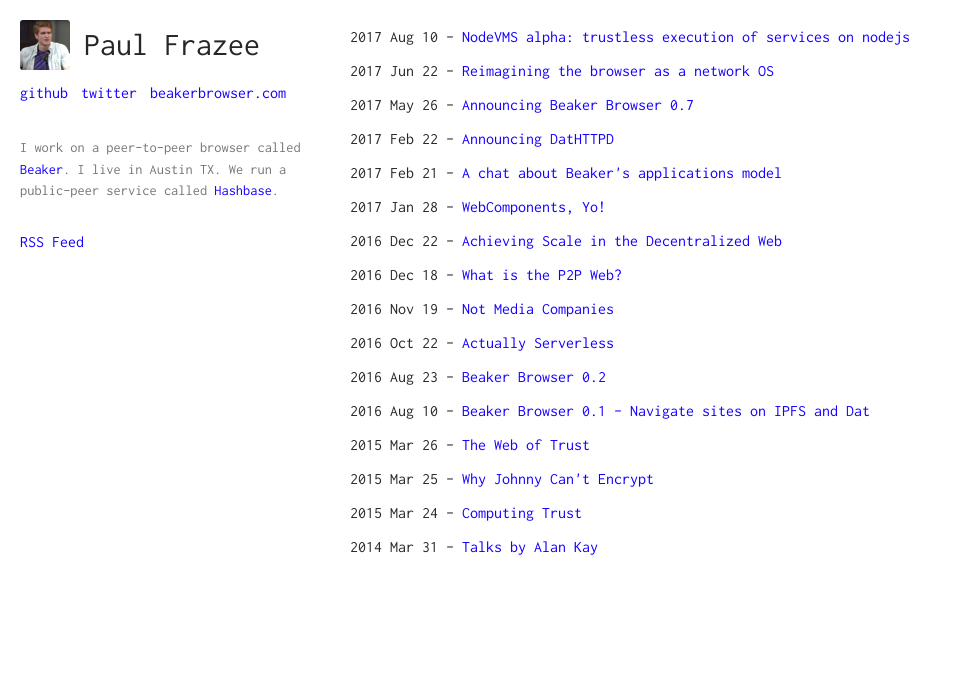
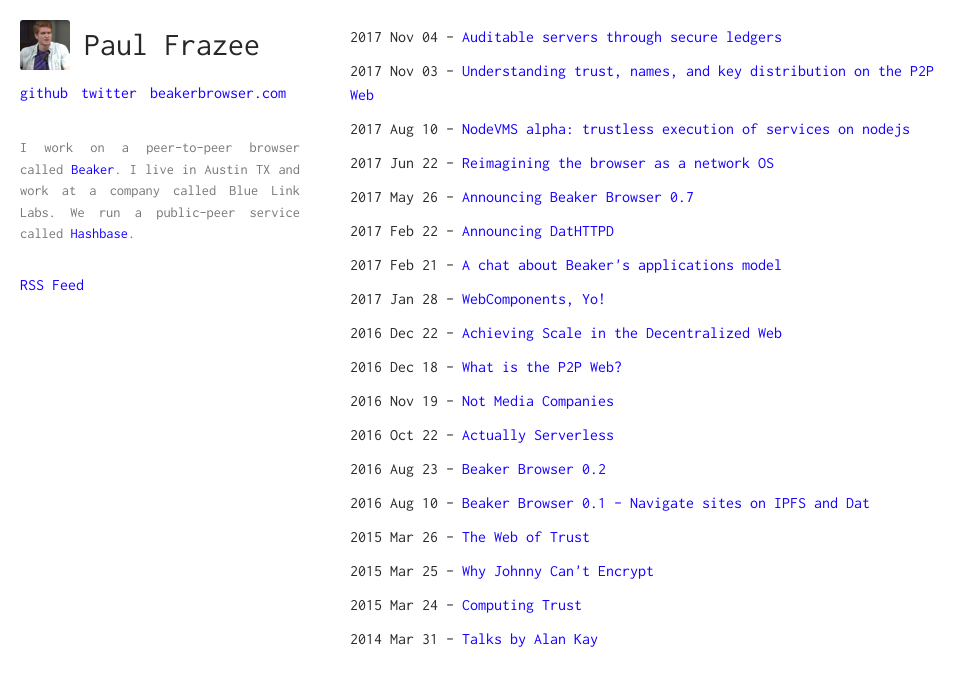
Before and after one commit to pfrazee/pfrazee.github.io, a Jekyll site: the page built from index.html, in a window 1280 px wide. Shown: the top 686 px of the page, without its empty margins (0-977 px from the left). Built offline with Jekyll 4.4.1, drawn with Linux system fonts in a browser that asks for light colours; some of the changed lines change nothing that is shown.

Commit message:
2 new posts (drafts)

````diff
--- a/_layouts/default.html
+++ b/_layouts/default.html
@@ -46,7 +46,7 @@
                 {% endfor %}
             </ul>
             <p class="bio">
-                I work on a peer-to-peer browser called <a href="https://beakerbrowser.com">Beaker</a>. I live in Austin TX. We run a public-peer service called <a href="https://hashbase.io">Hashbase</a>.
+                I work on a peer-to-peer browser called <a href="https://beakerbrowser.com">Beaker</a>. I live in Austin TX and work at a company called Blue Link Labs. We run a public-peer service called <a href="https://hashbase.io">Hashbase</a>.
             </p>
             <div class="rss">
                 <a href="/feed.xml">RSS Feed</a>
--- /dev/null
+++ b/_posts/2017-11-03-understanding-trust.md
@@ -0,0 +1,261 @@
+---
+layout: post
+title: Understanding trust, names, and key distribution on the P2P Web
+desc:
+---
+
+In the [Dat](https://datproject.org) network, all data is signed and attached to a pubkey origin.
+URLs look like: `dat://{pubkey}/{path...}`.
+Basically, the pubkey replaces the IP address.
+
+How do we know which pubkey belongs to which user?
+And, when can we replace those ugly pubkeys with nice readable shortnames?
+
+This is a classic problem of cryptographic networking, and, to solve it, we need to dig into the options.
+
+<br>
+
+## The Web of Trust
+
+The Web of Trust is a system for sharing identity certifications.
+People meet, in person, to sign each others' keys.
+To help the system scale, it uses [transitive connections](https://en.wikipedia.org/wiki/Transitive_relation).
+An identity signed by someone you know might automatically be trusted.
+
+<img src="/assets/img/responsible_behavior.png">
+
+The ideas in the Web of Trust spawned [a lot of research](http://www.inf.ufsc.br/~fernando.gauthier/EGC6006/material/Aula%206/A%20survey%20of%20trust%20in%20computer%20science%20and%20the%20Semantic%20Web.pdf) in the 90s and 00s.
+One interesting project was called [Advogato](https://en.wikipedia.org/wiki/Advogato).
+
+<img class="centered" src="/assets/img/advogato_logo.png">
+
+Advogato was a blog where write-access was controlled by a calculated trust, similar to in the Web of Trust but with more sophistication.
+
+> The motivating idea for Advogato was to try out ... attack-resistant [trust metrics](https://en.wikipedia.org/wiki/Trust_metric), having users certify each other in a kind of peer review process.
+
+What's interesting is, the algorithm used to calculate trust is fundamentally similar to [PageRank](https://en.wikipedia.org/wiki/PageRank), the algorithm used by Google to rate article interest.
+
+> In the case of Advogato, the trust metric is designed to include all individuals who could reasonably be considered members of the Free Software and Open Source communities while excluding others.
+
+Both of these algorithms do graph analysis.
+They start with a preprogrammed set of "good nodes," and then follow links through the graph, progressively assigning a value to each node.
+Because the links are transitive, the value of each node is allowed to flow from one node to another.
+
+While PageRank used HTML links to signify a "recommendation," Advogato used explicit peer review.
+While PageRank scores links for inclusion in search, Advogato scores users for permission to post.
+
+<img class="centered" src="/assets/img/pagerank.png">
+
+This is all rooted in the idea that we can take actions which users can do individually -- such as signing keys at a party -- and then scale the inferred knowledge through graph analysis.
+
+These ideas also apply to the P2P Web.
+Applications use [Dat](https://datproject.org) in [Beaker](https://beakerbrowser.com) write JSON documents to publish data.
+A very simple profile object might look like this:
+
+```js
+{
+  "name": "Alice",
+  "follows": [{"name": "Bob", "url": "dat://{pubkey}"}]
+}
+```
+
+Each file in a Dat archive is signed by the author.
+Therefore, this profile is a signed object, and its `follows` link represents a connection to another pubkey.
+If the application included trust metrics, it might start to look a lot like PGP's Web of Trust:
+
+```js
+{"name": "Bob", "url": "dat://{pubkey}", "trust": "ultimate"}
+```
+
+<br>
+
+---
+
+> "So -- it's simple!
+> We can create a new naming and key distribution system on Dat's Web of Trust, right?"
+
+Well, not so fast.
+Graph analysis can be very useful with this kind of dataset, but we need to think through our models of trust.
+
+---
+
+<br>
+
+## Top down versus bottom up trust
+
+All crypto trust starts with out-of-band sharing.
+CAs are built into our infrastructure (which qualifies as out-of-band).
+So, we start with
+
+ 1. Certificate Authorities, which we'll call "top down" trust, and
+ 2. in-person key signing, which we'll call "bottom up" trust.
+
+All trust flows from where the out-of-band confirmation has occurred.
+If you accept that I am [@pfrazee](https://twitter.com) as Twitter tells you, then you are *also* accepting that twitter.com is Twitter as a Certificate Authority tells you.
+Your trust in [@pfrazee](https://twitter.com) comes from the top down.
+
+There are ways that we can enhance the trustworthiness of a certification, but we can't change the origin.
+It's always from some out-of-band confirmation, which we'll say is either top down or bottom up.
+
+<br>
+
+## Trust domains
+
+We also need to understand that there are many domains of trust.
+
+Certificate Authorities confirm the binding between DNS names and HTTPS certificates.
+This is the domain of naming and key distribution.
+With "Extended Verification," they also try to tell us who owns the domain.
+However, they do nothing at all to tell us if (say) PayPal is a good business.
+
+For most of this post, I'm going to be talking about the domain of names and key distribution -- basically, trusting that you're interacting with who you think you are.
+
+<br>
+
+---
+
+> "Got it! So there are domains and origins of trust -- what does that mean for our P2P Web?"
+
+Let's start with the positive.
+What can we do that's really new?
+
+---
+
+<br>
+
+## Improving top down trust
+
+With a couple of improvements, I believe we can feel good about using top down trust to power most people's encryption and code-signing.
+
+Dat's cryptographic network enhances top down trust by creating secure public records of asserted names.
+This will be done explicitly with services, and implicitly through social interactions.
+
+**Service name bindings**
+
+Any time a user joins a service, it's common for them to be assigned a name.
+By recording this assignment in the user's Dat ledger and in the service's Dat ledger, we get a secure bidirectional confirmation of the name.
+Therefore, each service gives a new usable shortname: [pfrazee.hashbase.io](pfrazee.hashbase.io), for instance.
+
+[Keybase](https://keybase.io) has done a good job demonstrating how multiple overlapping certifications from high profile services can provide a reasonably strong proof of a user identity.
+The same principle applies here.
+
+**Social interactions**
+
+User interactions reflect their belief in who somebody is.
+This is a hugely useful tool for auditing our name assignments.
+
+Consider: If somebody you trust has been interacting with a "Paul Frazee," and the pubkey of that Paul is different than the pubkey that Hashbase is now giving for [pfrazee.hashbase.io](pfrazee.hashbase.io) -- then you know something is wrong.
+
+By merit of all the Dat ledgers publishing social interactions, we get a log for what the top down services have been claiming.
+Applying graph analysis to the Dat network should reveal when incongruities are occuring, and increase the chances of detection.
+
+<br>
+
+---
+
+> "Cool cool cool... so that's top down trust. What about bottom up?"
+
+That's more complicated!
+
+---
+
+<br>
+
+## Understanding bottom up trust
+
+The merit of bottom up trust is that it *does not originate from the CAs*, and therefore provides a wholly new signal.
+Bottom up trust trumps top down because it's created through a more trusted channel.
+It's the ideal form of trust for handling secrets.
+
+However, out-of-band certification is conceptually difficult for most users.
+The odds are good that even advanced users will confirm what top down authority is already telling them, rather than provide fresh out-of-band confirmations.
+
+> You're @pfrazee, right? Great ^clicks certify^.
+
+We should try to avoid polluting bottom up trust with bad signals.
+Don't tell users to confirm identities without a tutorial.
+Hide it behind advanced screens, and reserve bottom up trust for really high security tasks.
+I got this stuff wrong when I had been programming for 15 years, so grandma will too.
+
+<br>
+
+## I think it's a stretch goal
+
+Even with QR codes, the UX of in-person key signing is very bad.
+It's complex to understand, and it isn't fun.
+Without users creating good out-of-band signatures frequently, we can't expect bottom up trust to scale beyond offices and small communities -- so that's how I suggest we use it.
+
+Within offices, you're paid to do tedious things, and you have to manage valuable information.
+So, why not?
+Let's have office employees sign each others keys.
+
+But until there's a device which makes in-person key exchange fast and enjoyable, I don't think we should rely on bottom up trust in the global network.
+I suggest reserving bottom up trust for offices and advanced use-cases.
+Perhaps use it as a special verification, but don't talk about it much.
+The value just isn't going to be high enough to the average user if it doesn't scale.
+
+<br>
+
+---
+
+> "What about blockchains? I heard blockchains solve everything!"
+
+Ehm...
+
+---
+
+<br>
+
+## Say no to blockchains
+
+A lot of folks want to turn to blockchains to replace DNS and CAs in one stroke.
+The idea is that we can bake in a naming blockchain the same way that we bake in CAs and DNS servers, and empower them to map names to pubkeys.
+
+I think Proof-of-Work is much to expensive to merit use.
+<a href="https://motherboard.vice.com/en_us/article/ywbbpm/bitcoin-mining-electricity-consumption-ethereum-energy-climate-change" title="One Bitcoin Transaction Now Uses as Much Energy as Your House in a Week">Proof-of-Work is extremely wasteful.</a>
+I'd also note that the most popular blockchains have been politically unstable, and experienced hard forks.
+
+Instead, we can get the benefit of cryptographic auditability through [services which record their state to secure ledgers](./auditable-services-through-secure-ledgers).
+This is already happening with CAs through [Certificate Transparency](https://www.certificate-transparency.org/), and can easily be applied to user nameservers as well.
+
+<br>
+
+---
+
+> "Rats. No fancy new naming system, then?"
+
+I didn't say that!
+
+---
+
+<br>
+
+## User-defined naming
+
+We're building a user-defined naming scheme in the next version of Beaker, currently under the `app://` scheme, but we're also considering `web://` and `dweb://`.
+The core idea is to make any hostname choosable by the user.
+
+So: "I like this mail app; I'll set it as my app://mail."
+
+This system gets interesting when you ask what happens when there's not a user-chosen mapping for a name.
+What then?
+Do we fall back on search?
+Do we take a guess?
+
+This solution will probably be pluggable, and so users will be able to choose how they resolve new names under this scheme.
+This is where graph analysis gets to be more useful.
+
+It's going to be chaotic, yes.
+It might not actually be a "universal" resource locator anymore.
+But it *will* be interesting.
+
+<br>
+
+## Wrapping up
+
+For handling secure naming and key distribution, I think the P2P Web will require evolution, not revolution.
+
+Using [secure ledgers](https://beakerbrowser.com/2017/06/19/cryptographically-secure-change-feeds.html) to back everything makes it much easier to monitor naming assignments.
+We can use bidirectional confirmations with naming servers to secure user shortnames, and we can watch the public social interactions on the network to detect suspicious players.
+
+In the future, perhaps with special hardware, we can even bring back PGP's original Web of Trust, and finally make it scale.
--- /dev/null
+++ b/_posts/2017-11-04-auditable-servers-through-secure-ledgers.md
@@ -0,0 +1,163 @@
+---
+layout: post
+title: Auditable servers through secure ledgers
+desc:
+---
+
+There's a push in the decentralization world to use Bitcoin variants as the solution for everything: databases, user identity, key distribution, even basic hosting.
+
+**I am strongly against this** due to the <a href="https://motherboard.vice.com/en_us/article/ywbbpm/bitcoin-mining-electricity-consumption-ethereum-energy-climate-change" title="One Bitcoin Transaction Now Uses as Much Energy as Your House in a Week">excessive cost of Proof-of-Work</a>, and I fear we haven't given proper consideration to the alternatives.
+
+Blockchains do not require Proof-of-Work or decentralized consensus to provide their enormous benefits of auditability and reduced trust.
+Further, I do not believe decentralized consensus is the political cure-all it's billed to be.
+
+We should re-evaluate whether we're letting hype drive our thinking.
+I believe that blockchains can be applied without decentralized consensus, and can create low cost, highly auditable network services.
+
+<br>
+
+## What are blockchains?
+
+A blockchain is a linked-list data structure in which every entry references the previous entry using a [cryptographic hash](#TODO).
+
+Here's what wikipedia says:
+
+> A blockchain is a continuously growing list of records, called blocks, which are linked and secured using cryptography. Each block typically contains a hash pointer as a link to a previous block, a timestamp and transaction data.
+
+Here's a blockchain visualized ([from "A blockchain in 200 lines of code"](https://medium.com/@lhartikk/a-blockchain-in-200-lines-of-code-963cc1cc0e54)):
+
+![/assets/img/blockchain.png](/assets/img/blockchain.png)
+
+<br>
+
+## Why do they matter?
+
+Because each block includes the hash of its previous block, the hash of a block encompasses the entire chain's history.
+If you change one block in the history, the subsequent blocks' hashes change.
+
+Blockchains create accountability.
+By encompassing the history in each hash, we make it easy to check for lies about the state.
+Syncing peers can quickly check equality with each other.
+
+<img src="/assets/img/checkin.gif" class="centered">
+
+If hashes don’t match, then the consumer knows the history has changed.
+And because the blocks are signed, the consumer can prove to the network that the author created a split history.
+
+<img src="/assets/img/snitch.gif" class="centered">
+
+A split history is a sign of a lie or corruption, and it means the blockchain author isn't trustworthy.
+Blockchains enforce an "append only" constraint, and enables peers to efficiently monitor the blockchain author.
+
+<br>
+
+## What is decentralized consensus?
+
+Decentralized consensus is a system where multiple computers can make additions to a blockchain without having to trust each other.
+This involves a lot of technical coordination - thus Proof-of-Work.
+
+Proof-of-Work is a kind of computation which takes a predictable amount of time to run.
+Agreeing about the order of events is very difficult in computer networks, and Proof-of-Work solves that problem by putting the network on a trustworthy clock.
+
+Decentralized consensus *is intended* to mean that one entity can't control the blockchain network.
+Any newcomer can participate, and ownership is equally distributed among the participants.
+
+<br>
+
+## Does it work?
+
+To some degree.
+Decentralized consensus places control of the network into a purchasable metric.
+With Proof-of-Work, that metric is hashing power.
+
+Whether decentralized consensus solves the question of ownership is dependant on circumstance.
+For it to work, ownership is never supposed to be concentrated beyond 50% -- but that's just a question of how much money you're willing to spend.
+[It has already happened before.](https://arstechnica.com/information-technology/2014/06/after-reaching-51-network-power-bitcoin-mining-pool-says-trust-us/)
+Because you don't need permission to buy hashing power and then participate in Bitcoin, there's no reason a "51% attack" won't happen in the future.
+
+Decentralized consensus also fails to consider the political reality of human networks.
+The protocols need changes over time, and changes mean governance.
+In Bitcoin, acceptance of a change is signalled by the miners - once some percent of the miners agree, the change is accepted.
+This means that hashing power is used to drive governance, and so the political system is essentially plutocratic.
+How is that significantly different than the board of a publicly traded company?
+
+This is why I'm unimpressed with decentralized consensus as a political solution.
+Bitcoin has been wildly unstable, with controversies and forks happening querterly, and I suspect stability will actually mean "dominant ownership."
+It doesn't seem like a unique victory over political realities, and it comes with the <a href="https://motherboard.vice.com/en_us/article/ywbbpm/bitcoin-mining-electricity-consumption-ethereum-energy-climate-change" title="One Bitcoin Transaction Now Uses as Much Energy as Your House in a Week">high cost of Proof-of-Work</a>.
+
+<br>
+
+## What about Proof-of-Stake?
+
+I like the spirit of Proof-of-Stake, because at least it tries to solve the enormous cost problem of Proof-of-Work, but I'm going to point out two things:
+
+ 1. Anybody who's been involved in crypto-currencies for more than a year who smoothly transitions from "PoW is a great revolution" to "obviously PoW was never the long term solution" deserves a hard poke in the eye for the duration of my choosing.
+ 2. Proof-of-Stake is not yet proven, and, prior to Proof-of-Work, nobody was sure that decentralized consensus was possible, so I default to extreme skepticism about your new PoS.
+
+<br>
+
+## Can we reform blockchains?
+
+The word "blockchain" does not actually refer to the decentralized consensus model.
+It refers to the linked list I described earlier.
+
+However, I'm *told* that the term blockchain is inextricably tied to the ideas in Bitcoin now, and so I'm going to use another term now: **secure ledgers**.
+
+Conceptually it's the same, but the term is less encumbered.
+Got it?
+Ok.
+
+<br>
+
+## Auditable services
+
+What most people don't realize is that you can get a lot of value from <strike>blockchains</strike> secure ledgers without decentralized consensus.
+Here's how:
+
+Instead of a network, we use a single host.
+That host mantains a ledger which contains its state and its activity log.
+
+Why?
+**Accountability**.
+Clients can monitor the ledger and, just as in decentralized consensus, ensure the host is following a set of business rules.
+With this accountability comes better trust.
+
+We don't need to worry that a keyserver, for instance, is lying about its bindings, because we can check its live responses against its ledger.
+If we've reviewed the business logic and trust it, and we never observe a deviation from that logic in the ledger history, then the keyserver is in good order.
+
+<br>
+
+## That could never work!
+
+I love to point out when we're stealing from [Certificate Transparency](https://www.certificate-transparency.org/), and this is just another one of those cases.
+
+CT is a superb example of this design.
+Each Certificate Authority maintains a ledger of its certificate assignments.
+Monitor-nodes and clients compare the certs they receive against the chain to make sure the rules of certification are always being followed.
+[It's already been used to catch Symantec in the act.](https://sslmate.com/blog/post/ct_redaction_in_chrome_53)
+
+<img src="/assets/img/certificate_tranpsarency_diagram.png" class="centered">
+
+Compared to decentralized consensus, a ledger-backed service provides the exact same level of auditability.
+It trades the interchangeability of hosts for a much cheaper operating model -- no Proof-of-Work.
+Given the cost of PoW, I think that's worth it.
+
+As a proof-of-concept, I have written an auditable server called [NodeVMS](https://nodevms.com) which uses [Dat](https://datproject.org) to securely distribute the state and call log.
+It is not at production-ready, but it demonstrates the core ideas of this design.
+
+<br>
+
+## Consider the alternative
+
+Before turning to Proof-of-Work or any form of decentralized consensus, think about the costs.
+Think about what you're dedicating your users to.
+Ask yourself:
+
+ - Is it decentralized consensus you want, or just improved accountability and better trust?
+ - Am I certain that I need strict global consensus?
+ - Could I solve the ownership problem by using peer-to-peer publishing, eg with [Dat](https://datproject.org)?
+ - Could I solve the choice problem with configurable endpoints?
+ - Do I really need to burn all that energy to power my app?
+
+There are alternatives to the hype.
+They may not include magic money, but the engineering is better.
--- a/assets/css/main.scss
+++ b/assets/css/main.scss
@@ -24,6 +24,7 @@ h1 {
 p {
 	font-size: 1em;
 	line-height: 150%;
+	text-align: justify;
 }
 a {
   color: $color-link;
@@ -76,7 +77,7 @@ blockquote {
 
 .header {
 	position: fixed;
-	width: 300px;
+	width: 280px;
 	align-items: baseline;
 
 	@media (max-width: 900px) {
````
Also changed, not shown: assets/img/advogato_logo.png (added), assets/img/blockchain.png (added), assets/img/certificate_tranpsarency_diagram.png (added), assets/img/checkin.gif (added), assets/img/pagerank.png (added), assets/img/responsible_behavior.png (added), assets/img/snitch.gif (added).
